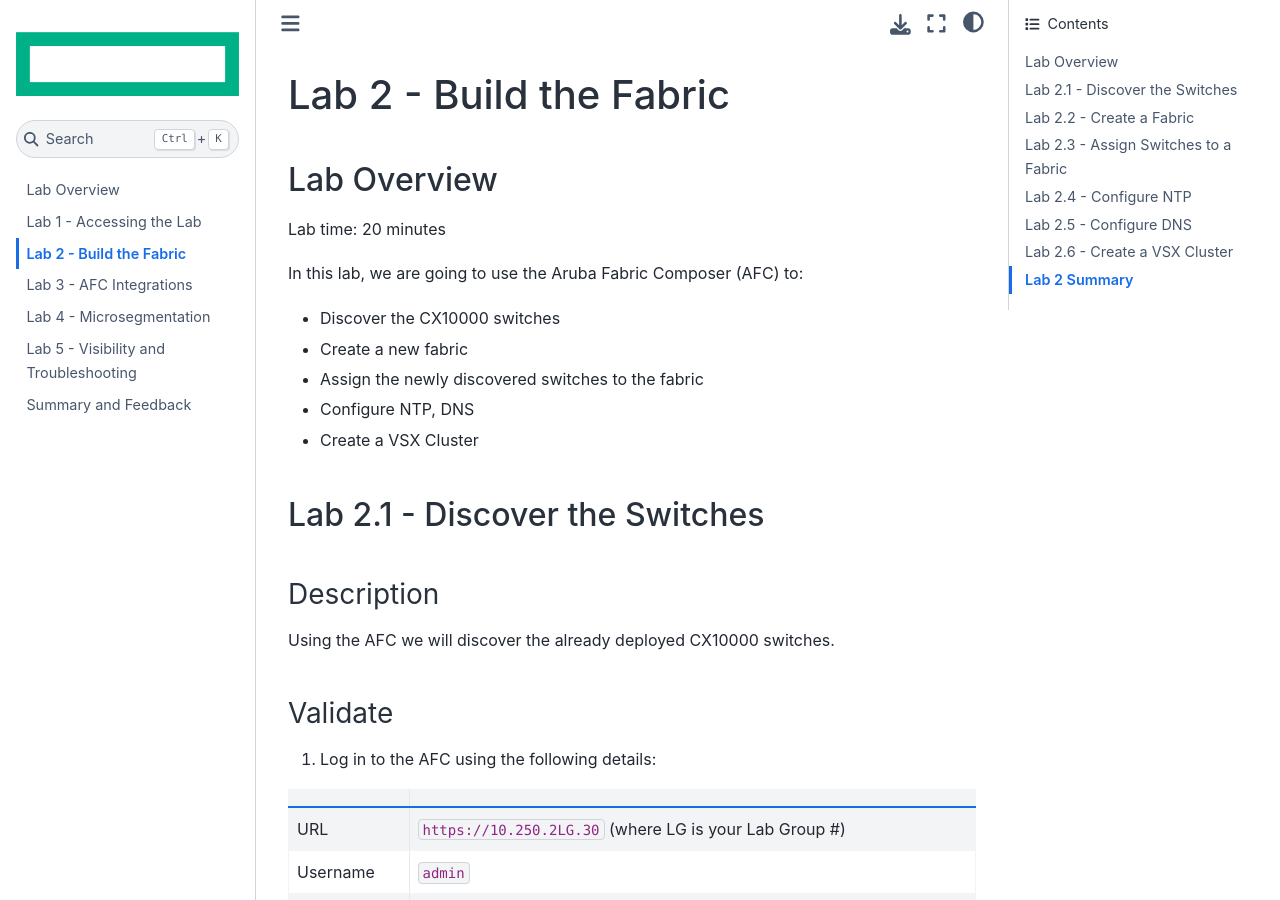
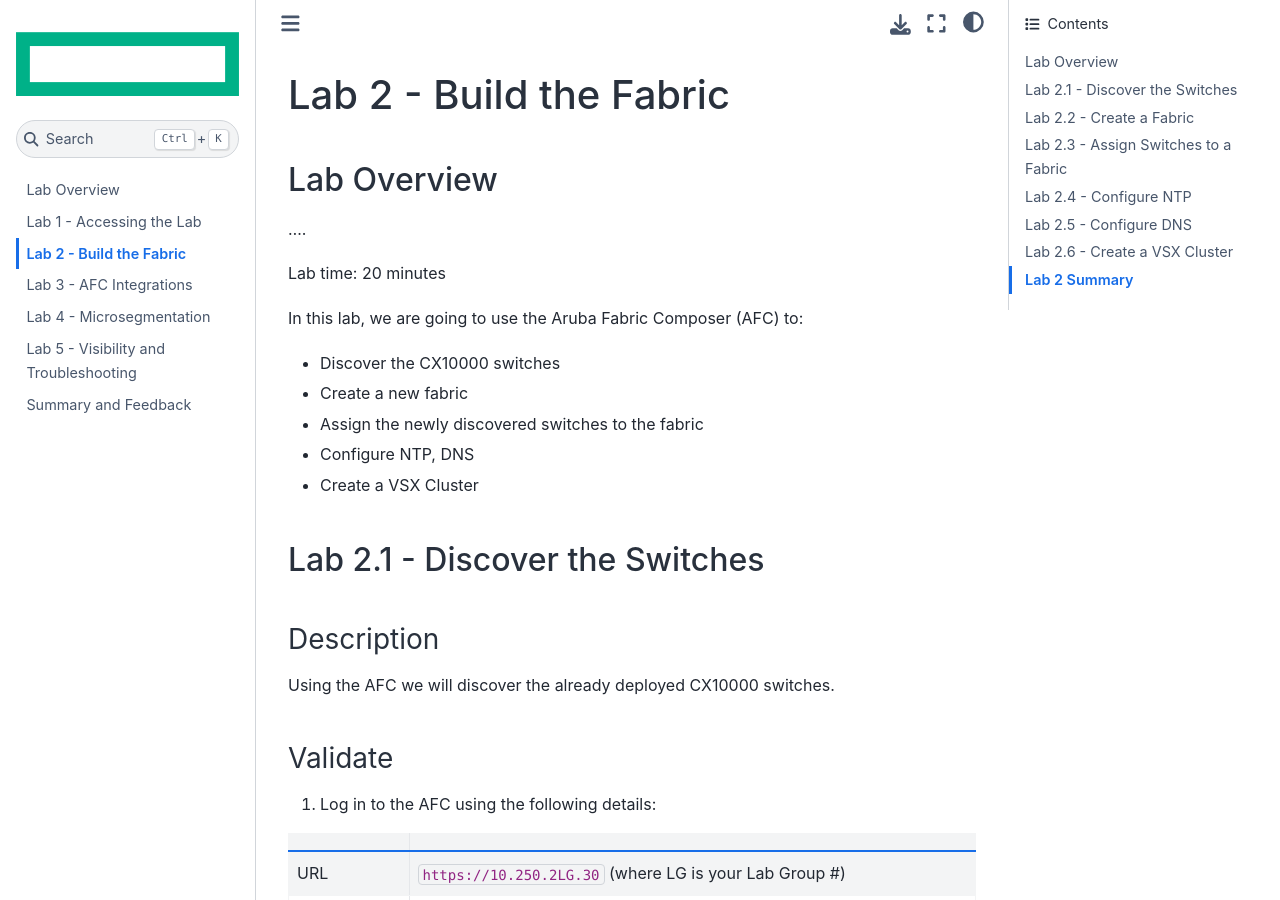
Before and after one commit to xod442/aruba-te-labguide-te4201, a Jupyter Book: the page built from docs/lab2.md, in a window 1280 px wide and 900 px high. Built offline with Jupyter Book 1.0.4 settings and Sphinx 7.4.7 and the Sphinx Book theme 1.1.4, drawn with Linux system fonts in a browser that asks for light colours.

Commit message:
see file for any changes

```diff
--- a/docs/lab2.md
+++ b/docs/lab2.md
@@ -1,6 +1,7 @@
 # Lab 2 - Build the Fabric
 
 ## Lab Overview
+….
 
 Lab time:  20 minutes
 
@@ -59,7 +60,7 @@
 ### Description
 In this step, we will create a Fabric.  In the AFC, a fabric is the group of devices with their corresponding configuration and state, including switches, and integrated platforms (vSphere, PSM, etc.).
 
-### Validate
+### Validate.
 
 1. On the **Guided Step** menu on the right side, select the **FABRIC** button.
 
```
Also changed, not shown: 1 other file.
